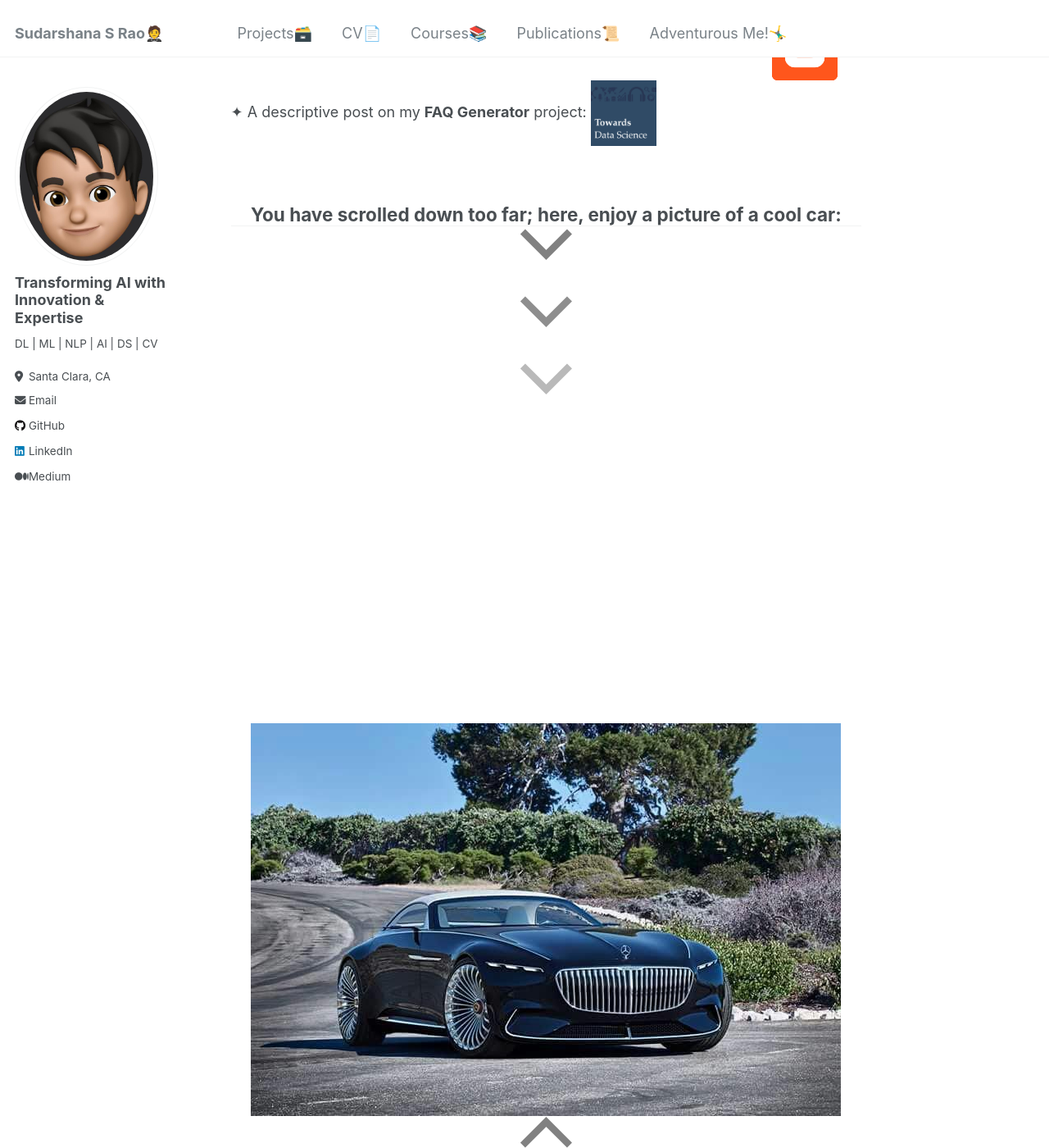
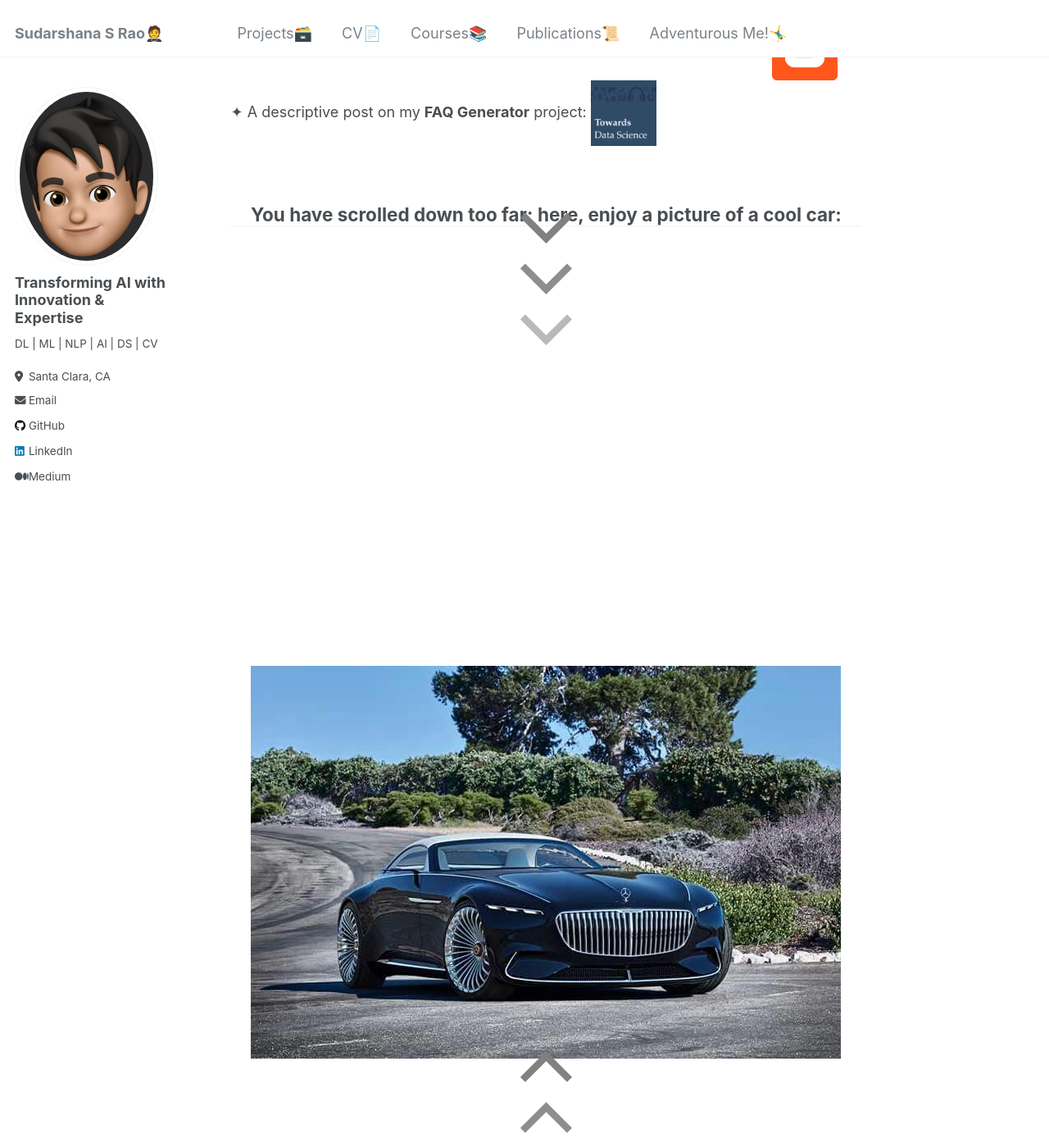
Before and after one commit to SudarshanaSRao/SudarshanaSRao.github.io, a Jekyll site: the page built from _pages/about.md, in a window 1280 px wide and 1400 px high, scrolled down 898 px. Shown: the whole window at 82% size. Built offline with Jekyll 4.4.1, drawn with Linux system fonts in a browser that asks for light colours.

Commit message:
Update about.md

```diff
--- a/_pages/about.md
+++ b/_pages/about.md
@@ -184,14 +184,14 @@ I am seeking full-time roles and craving challenging opportunities to contribute
 
 <div style="margin-top: 70px; text-align:center;">
     <h2 style="margin-bottom: 0; padding-bottom: 0;">You have scrolled down too far; here, enjoy a picture of a cool car:</h2>
-    <div class="arrow-container" style="margin-top: -40px;">
+    <div class="arrow-container" style="margin-top: -50px;">
         <a href="#car-image" class="arrow" style="font-size: 6em; text-decoration: none;">&#8964;</a>
         <a href="#car-image" class="arrow" style="font-size: 6em; text-decoration: none;">&#8964;</a>
         <a href="#car-image" class="arrow" style="font-size: 6em; text-decoration: none;">&#8964;</a>
     </div>
 </div>
 
-<a id="car-image" style="scroll-margin-top: 50vh;"></a>
+<a id="car-image" style="scroll-margin-top: 100vh;"></a>
 <div style="margin-top: 400px; text-align:center;">
     <img src='/images/Carcool.jpg'>
 </div>
@@ -221,7 +221,7 @@ I am seeking full-time roles and craving challenging opportunities to contribute
         color: gray;
         opacity: 0.4;
         animation: highlightArrow 4s infinite;
-        margin: -40px 0; /* Adjust negative margin to reduce white space */
+        margin: -50px 0; /* Adjust negative margin to reduce white space */
         padding: 0;
     }
     .arrow:nth-child(1) {
```
